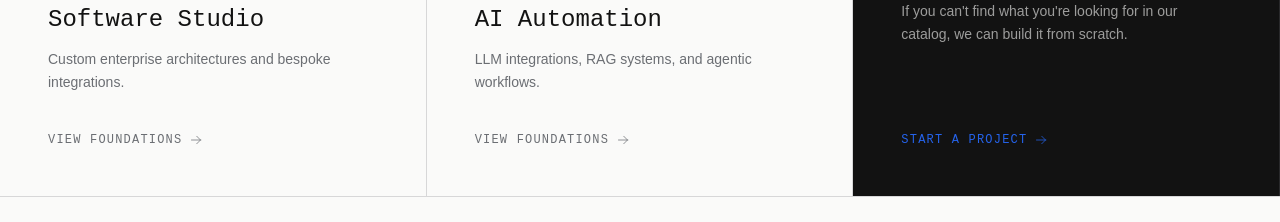
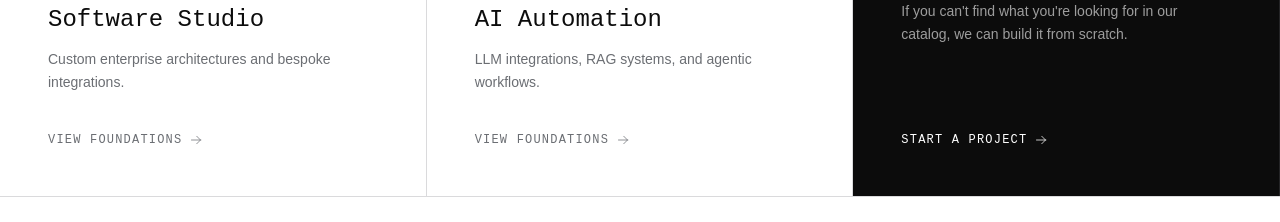
Before and after one commit to studiosatuakun-max/studiosatuakun, a Next.js app: page /home in a window 1280 px wide. Shown: the part 1520-1742 px from the top of the page. Built offline with nearby package versions, Linux system fonts and the light colour scheme.

Commit message:
style: apply obsidian black monochrome theme and remove blue colors

```diff
--- a/src/app/home/components/BlogSection.tsx
+++ b/src/app/home/components/BlogSection.tsx
@@ -63,7 +63,7 @@ export default function BlogSection() {
                   </span>
                 </div>
 
-                <h3 className="font-mono text-lg font-medium tracking-tight text-ink mb-3 group-hover:text-accent transition-colors line-clamp-2">
+                <h3 className="font-mono text-lg font-medium tracking-tight text-ink mb-3 group-hover:text-graphite transition-colors line-clamp-2">
                   {post.title}
                 </h3>
 
@@ -71,7 +71,7 @@ export default function BlogSection() {
                   {post.excerpt}
                 </p>
 
-                <div className="flex items-center text-xs font-mono font-semibold text-ink group-hover:text-accent uppercase tracking-widest mt-auto transition-colors">
+                <div className="flex items-center text-xs font-mono font-semibold text-ink group-hover:text-graphite uppercase tracking-widest mt-auto transition-colors">
                   Baca Artikel
                   <ArrowRight className="w-3.5 h-3.5 ml-2 group-hover:translate-x-1 transition-transform" />
                 </div>
--- a/src/app/home/components/ClientLogos.tsx
+++ b/src/app/home/components/ClientLogos.tsx
@@ -15,7 +15,7 @@ export default function ClientLogos() {
   const doubled = [...clients, ...clients];
 
   return (
-    <section className="bg-[#111111] py-20 overflow-hidden border-b border-[#222222]">
+    <section className="bg-[#0C0C0C] py-20 overflow-hidden border-b border-[rgba(255,255,255,0.05)]">
       <div className="max-w-7xl mx-auto px-6 md:px-10 mb-10">
         <span className="font-mono text-xs uppercase tracking-[0.2em] text-[#6B6E73]">
           Our Portfolio
@@ -23,8 +23,8 @@ export default function ClientLogos() {
       </div>
 
       <div className="relative w-full flex overflow-x-hidden">
-        <div className="absolute top-0 left-0 bottom-0 w-32 bg-gradient-to-r from-[#111111] to-transparent z-10 pointer-events-none"></div>
-        <div className="absolute top-0 right-0 bottom-0 w-32 bg-gradient-to-l from-[#111111] to-transparent z-10 pointer-events-none"></div>
+        <div className="absolute top-0 left-0 bottom-0 w-32 bg-gradient-to-r from-[#0C0C0C] to-transparent z-10 pointer-events-none"></div>
+        <div className="absolute top-0 right-0 bottom-0 w-32 bg-gradient-to-l from-[#0C0C0C] to-transparent z-10 pointer-events-none"></div>
 
         <div className="flex animate-marquee whitespace-nowrap items-center hover:[animation-play-state:paused] transition-all">
           {doubled.map((client, i) => (
--- a/src/app/home/components/CtaBanner.tsx
+++ b/src/app/home/components/CtaBanner.tsx
@@ -17,7 +17,7 @@ export default function CtaBanner() {
           href="https://wa.me/6282260880878"
           target="_blank"
           rel="noopener noreferrer"
-          className="flex-shrink-0 font-mono text-xs uppercase tracking-widest px-8 py-4 bg-ink text-paper hover:bg-accent transition-colors duration-200 whitespace-nowrap"
+          className="flex-shrink-0 font-mono text-xs uppercase tracking-widest px-8 py-4 bg-ink text-paper hover:bg-accent-hover transition-colors duration-200 whitespace-nowrap"
         >
           Start Project Inquiry →
         </a>
--- a/src/app/home/components/ResourcesBento.tsx
+++ b/src/app/home/components/ResourcesBento.tsx
@@ -35,7 +35,7 @@ export default function ResourcesBento() {
                 <div className="w-12 h-12 flex items-center justify-center border border-[rgba(107,110,115,0.25)] rounded-full text-graphite group-hover:bg-ink group-hover:text-paper group-hover:border-ink transition-all duration-500 mb-8">
                   <Icon name={cat.iconName} size={20} />
                 </div>
-                <h3 className="font-mono text-2xl font-light text-ink mb-3 group-hover:text-accent transition-colors duration-300">
+                <h3 className="font-mono text-2xl font-light text-ink mb-3 group-hover:text-graphite transition-colors duration-300">
                   {cat.title}
                 </h3>
                 <p className="font-sans text-sm text-graphite leading-relaxed">{cat.description}</p>
@@ -67,7 +67,7 @@ export default function ResourcesBento() {
 
           <a
             href="#services"
-            className="mt-8 flex items-center gap-2 font-mono text-xs uppercase tracking-widest text-accent hover:text-paper transition-colors duration-300"
+            className="mt-8 flex items-center gap-2 font-mono text-xs uppercase tracking-widest text-paper hover:text-graphite transition-colors duration-300"
           >
             <span>Start a Project</span>
             <Icon name="ArrowRightIcon" size={12} />
--- a/src/app/home/components/StickyCTABar.tsx
+++ b/src/app/home/components/StickyCTABar.tsx
@@ -44,7 +44,7 @@ export default function StickyCTABar() {
       <div className="max-w-7xl mx-auto px-6 md:px-10 py-4 flex flex-col md:flex-row items-start md:items-center justify-between gap-4">
         {/* Left label */}
         <div className="flex items-center gap-4">
-          <div className="w-2 h-2 rounded-full bg-accent animate-pulse flex-shrink-0" />
+          <div className="w-2 h-2 rounded-full bg-paper animate-pulse flex-shrink-0" />
           <div>
             <p className="font-mono text-xs uppercase tracking-widest text-paper">
               Free Build Guide
@@ -69,14 +69,14 @@ export default function StickyCTABar() {
             />
             <button
               type="submit"
-              className="font-mono text-xs uppercase tracking-widest px-6 bg-accent text-paper hover:bg-accent-hover transition-colors duration-200 flex-shrink-0"
+              className="font-mono text-xs uppercase tracking-widest px-6 bg-paper text-ink hover:bg-paper/90 transition-colors duration-200 flex-shrink-0"
             >
               Unlock Library
             </button>
           </form>
         ) : (
           <div className="flex items-center gap-3">
-            <Icon name="CheckCircleIcon" size={16} className="text-accent" variant="solid" />
+            <Icon name="CheckCircleIcon" size={16} className="text-paper" variant="solid" />
             <p className="font-mono text-xs text-paper/80">Check your inbox — library link sent.</p>
           </div>
         )}
--- a/src/app/home/components/TeamBento.tsx
+++ b/src/app/home/components/TeamBento.tsx
@@ -160,10 +160,10 @@ function TeamTile({ member }: { member: TeamMember }) {
     <div className="group h-full flex flex-col">
       {/* Icon Monogram */}
       <div
-        className={`relative h-[260px] md:h-[300px] flex items-center justify-center overflow-hidden transition-colors duration-700 ${member.dark ? 'bg-ink group-hover:bg-accent/10' : 'bg-[rgba(107,110,115,0.05)] group-hover:bg-accent/5'}`}
+        className={`relative h-[260px] md:h-[300px] flex items-center justify-center overflow-hidden transition-colors duration-700 ${member.dark ? 'bg-ink group-hover:bg-[#1C1C1E]' : 'bg-[rgba(12,12,12,0.02)] group-hover:bg-[rgba(12,12,12,0.06)]'}`}
       >
         <div
-          className={`opacity-40 group-hover:opacity-100 group-hover:scale-110 transition-all duration-700 ${member.dark ? 'text-paper/20 group-hover:text-accent' : 'text-ink/10 group-hover:text-accent'}`}
+          className={`opacity-40 group-hover:opacity-100 group-hover:scale-110 transition-all duration-700 ${member.dark ? 'text-paper/20 group-hover:text-paper' : 'text-ink/10 group-hover:text-ink'}`}
         >
           {member.iconName ? (
             <Icon name={member.iconName} size={140} />
--- a/tailwind.config.js
+++ b/tailwind.config.js
@@ -8,13 +8,13 @@ module.exports = {
   theme: {
     extend: {
       colors: {
-        ink: '#121212',
-        paper: '#FAFAF9',
+        ink: '#0C0C0C',
+        paper: '#FFFFFF',
         graphite: '#6B6E73',
-        accent: '#2563EB',
-        'accent-hover': '#1D4ED8',
-        'tile-dark': '#121212',
-        'tile-darker': '#1C1C1E',
+        accent: '#0C0C0C',
+        'accent-hover': '#333333',
+        'tile-dark': '#0C0C0C',
+        'tile-darker': '#1A1A1A',
       },
       fontFamily: {
         sans: ['DM Sans', 'sans-serif'],
@@ -28,7 +28,7 @@ module.exports = {
         widest2: '0.18em',
       },
       borderColor: {
-        DEFAULT: 'rgba(107, 110, 115, 0.25)',
+        DEFAULT: 'rgba(12, 12, 12, 0.15)',
       },
     },
   },
```
Also changed, not shown: src/styles/tailwind.css.
